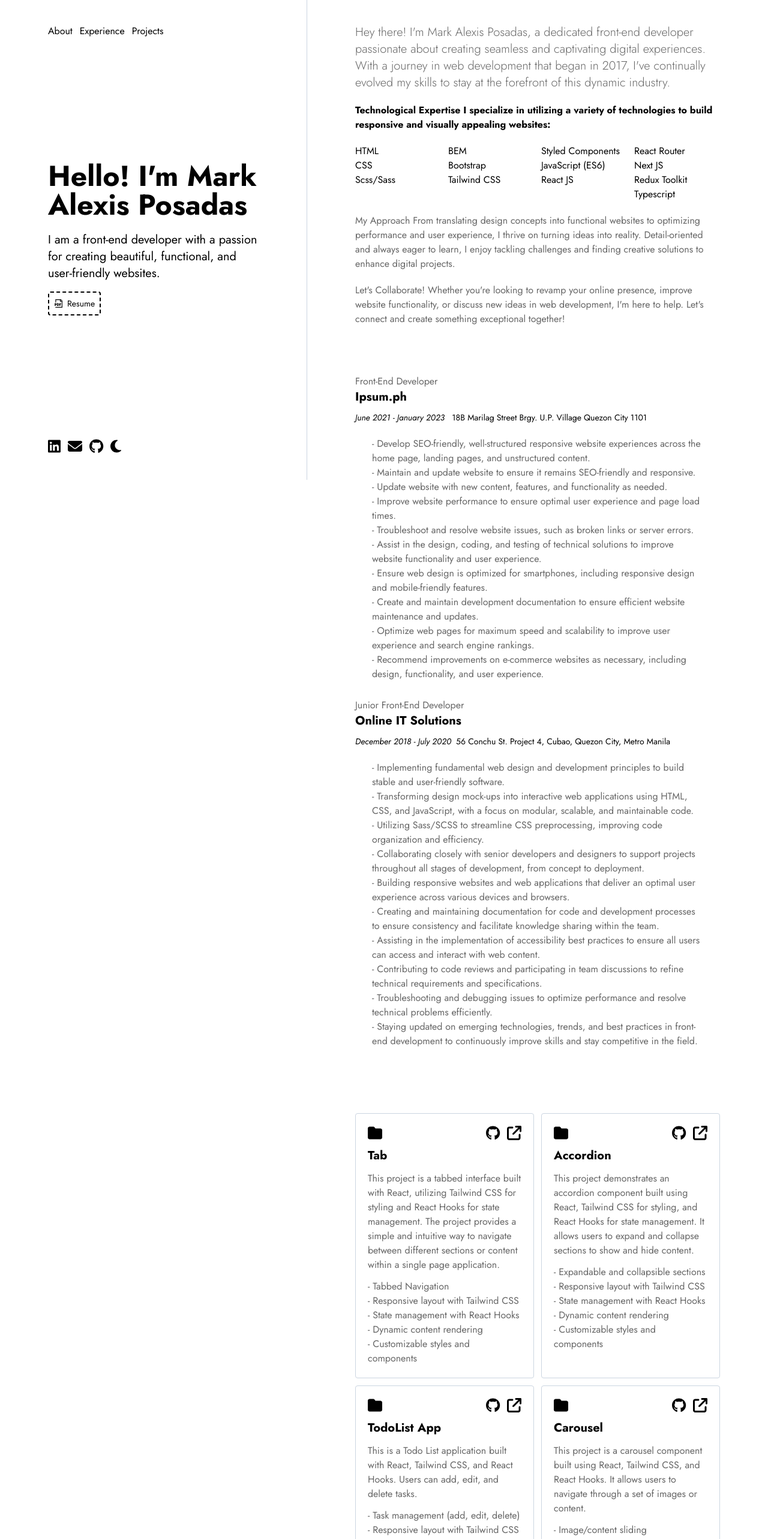
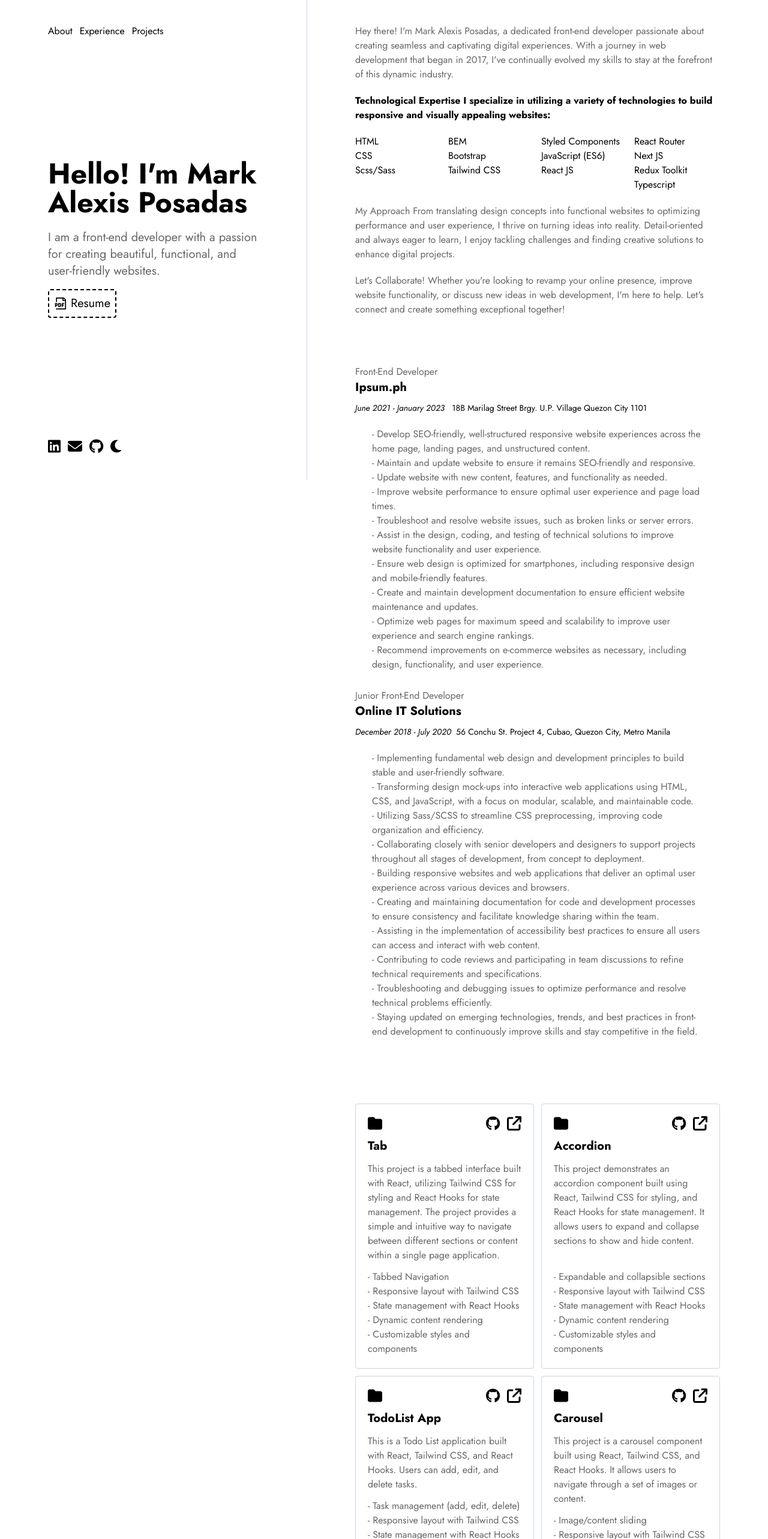
Before and after one commit to Mark-Alexis-Posadas/react-portfolio, a React (Vite) app: page / in a window 1280 px wide. Shown: the top 2566 px of the page at 60% size. Built offline with nearby package versions, Linux system fonts and the light colour scheme.

Commit message:
remove view height and added additional responsive

```diff
--- a/src/components/navbar/index.tsx
+++ b/src/components/navbar/index.tsx
@@ -5,7 +5,7 @@ interface NavbarProps {
 
 export default function Navbar({ navbarData }: NavbarProps) {
   return (
-    <nav className="flex items-center gap-3 fixed left-0 top-0 shadow-md md:shadow-none  w-full bg-white md:bg-inherit p-3 md:p-0 md:relative">
+    <nav className="flex items-center gap-3 fixed z-10 left-0 top-0 shadow-md md:shadow-none  w-full bg-white md:bg-inherit p-3 md:p-0 md:relative">
       {navbarData.map((item, index) => (
         <li key={index} className="list-none capitalize">
           <a href={`#${item.text}`}>{item.text}</a>
--- a/src/components/sidebar/index.tsx
+++ b/src/components/sidebar/index.tsx
@@ -19,7 +19,7 @@ export default function Sidebar({
       <h1 className="font-bold text-5xl mt-20 md:mt-auto mb-5">
         Hello! I'm Mark Alexis Posadas
       </h1>
-      <p className={`${toggleTheme && "dark:text-[#999]"} text-xl`}>
+      <p className={`${toggleTheme && "dark:text-[#999]"} text-[#666] text-xl`}>
         I am a front-end developer with a passion for creating beautiful,
         functional, and user-friendly websites.
         <button
@@ -27,7 +27,7 @@ export default function Sidebar({
             toggleTheme
               ? "dark:text-[#999] dark:border-[#999]"
               : "text-black border-black"
-          } text-sm
+          }
         border-dashed border-2 rounded p-2 mt-4 flex items-center justify-center gap-2`}
         >
           <GrDocumentPdf />
--- a/src/pages/about/index.tsx
+++ b/src/pages/about/index.tsx
@@ -46,8 +46,8 @@
 
 export default function About() {
   return (
-    <section className="min-h-[50vh] py-10" id="about">
-      <p className="text-[#666] text-xl font-light">
+    <section className="py-10" id="about">
+      <p className="text-[#666]">
         Hey there! I'm Mark Alexis Posadas, a dedicated front-end developer
         passionate about creating seamless and captivating digital experiences.
         With a journey in web development that began in 2017, I've continually
--- a/src/pages/experience/index.tsx
+++ b/src/pages/experience/index.tsx
@@ -2,7 +2,7 @@ import experienceData from "../../data/experience";
 import { ToggleThemeType } from "../../types/toggle-theme";
 export default function Experience({ toggleTheme }: ToggleThemeType) {
   return (
-    <section className="min-h-[50vh] py-10" id="experience">
+    <section className="py-10" id="experience">
       {experienceData.map((data) => (
         <article className="mb-5" key={data.id}>
           <header className="mb-3">
--- a/src/pages/projects/index.tsx
+++ b/src/pages/projects/index.tsx
@@ -10,13 +10,13 @@ import { ToggleThemeType } from "../../types/toggle-theme";
 export default function Projects({ toggleTheme }: ToggleThemeType) {
   return (
     <section
-      className="min-h-[50vh] grid grid-cols-1 md:grid-cols-2 md:gap-3 py-10"
+      className="grid grid-cols-1 md:grid-cols-2 gap-3 py-10"
       id="projects"
     >
       {projectsData.map((data) => (
         <div
           key={data.id}
-          className={`rounded transition transform duration-300 hover:shadow-lg hover:scale-105 p-5 border ${
+          className={`flex flex-col rounded transition transform duration-300 hover:shadow-lg hover:scale-105 p-5 border ${
             toggleTheme
               ? "dark:bg-[#1f1f1f] dark:text-[#999] border-none"
               : "border-slate-300"
@@ -35,7 +35,7 @@ export default function Projects({ toggleTheme }: ToggleThemeType) {
           <h1 className="font-bold text-xl my-3">{data.pageTitle}</h1>
 
           <p className="text-[#666] mb-auto pb-3">{data.description}</p>
-          <ul className="text-[#666]">
+          <ul className="text-[#666] mt-auto">
             {data.features.map((item, index) => (
               <li key={index}>- {item.text}</li>
             ))}
```
